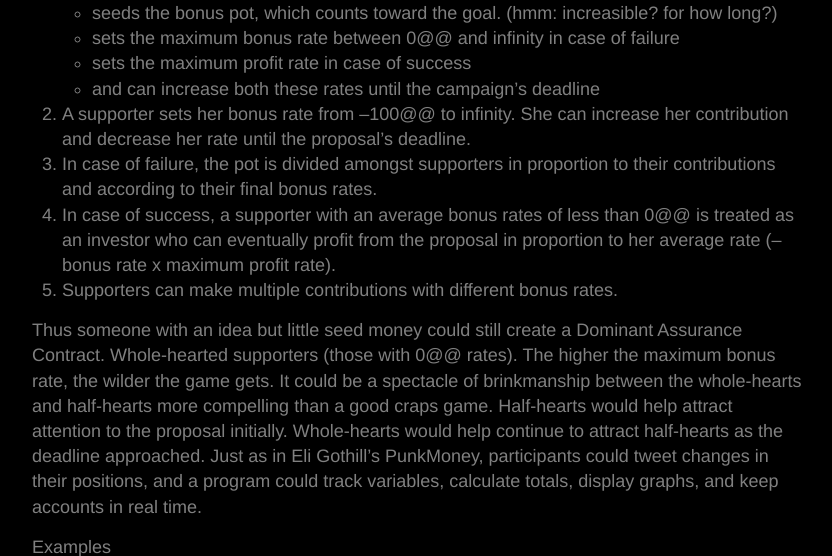
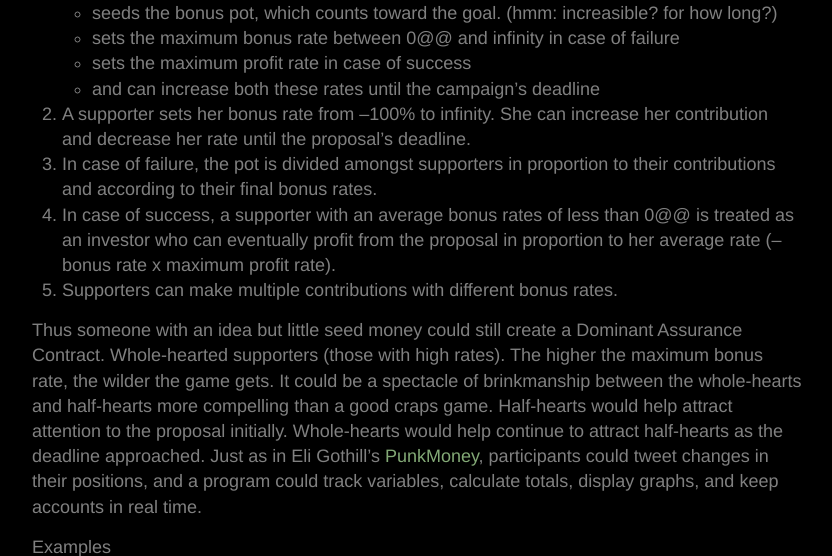
Before and after one commit to yodrew/yodrew.github.io, a Jekyll site: the page built from _posts/2012-02-16-dominant-assurance-with-a-twist.md, in a window 1280 px wide. Shown: the part 905-1461 px from the top of the page, without its empty margins (223-1055 px from the left). Built offline with Jekyll 4.4.1, drawn with Linux system fonts in a browser that asks for light colours.

Commit message:
punkmoney added back in

```diff
--- a/_posts/2012-02-16-dominant-assurance-with-a-twist.md
+++ b/_posts/2012-02-16-dominant-assurance-with-a-twist.md
@@ -28,12 +28,12 @@
     - sets the maximum bonus rate between 0@@ and infinity in case of failure
     - sets the maximum profit rate in case of success
     - and can increase both these rates until the campaign's deadline
-2. A supporter sets her bonus rate from –100@@ to infinity. She can increase her contribution and decrease her rate until the proposal's deadline.
+2. A supporter sets her bonus rate from –100% to infinity. She can increase her contribution and decrease her rate until the proposal's deadline.
 3. In case of failure, the pot is divided amongst supporters in proportion to their contributions and according to their final bonus rates.
 4. In case of success, a supporter with an average bonus rates of less than 0@@ is treated as an investor who can eventually profit from the proposal in proportion to her average rate (–bonus rate x maximum profit rate).
 5. Supporters can make multiple contributions with different bonus rates.
 
-Thus someone with an idea but little seed money could still create a Dominant Assurance Contract. Whole-hearted supporters (those with 0@@ rates). The higher the maximum bonus rate, the wilder the game gets. It could be a spectacle of brinkmanship between the whole-hearts and half-hearts more compelling than a good craps game. Half-hearts would help attract attention to the proposal initially. Whole-hearts would help continue to attract half-hearts as the deadline approached. Just as in Eli Gothill's PunkMoney, participants could tweet changes in their positions, and a program could track variables, calculate totals, display graphs, and keep accounts in real time.
+Thus someone with an idea but little seed money could still create a Dominant Assurance Contract. Whole-hearted supporters (those with high rates). The higher the maximum bonus rate, the wilder the game gets. It could be a spectacle of brinkmanship between the whole-hearts and half-hearts more compelling than a good craps game. Half-hearts would help attract attention to the proposal initially. Whole-hearts would help continue to attract half-hearts as the deadline approached. Just as in Eli Gothill's [PunkMoney](https://web.archive.org/web/20120602194508/http://wiki.punkmoney.org/index.php/Main_Page), participants could tweet changes in their positions, and a program could track variables, calculate totals, display graphs, and keep accounts in real time.
 
 Examples
 
```
Also changed, not shown: _posts/2012-02-08-money-without-debt.md (+1 -1 lines), _posts/2012-04-01-gift-economy-basics.md (+1 -1 lines).
